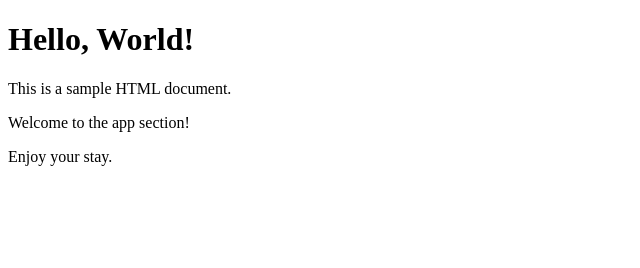
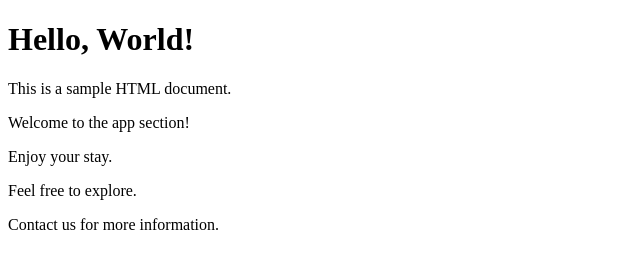
Before and after one commit to Bmb012/jump, a plain HTML site: page index.html in a window 1280 px wide. Shown: the whole page, without its empty margins (0-640 px from the left). Drawn offline with Linux system fonts and the light colour scheme.

Commit message:
new changes

```diff
--- a/index.html
+++ b/index.html
@@ -12,6 +12,8 @@
     <div id="app">
         <p>Welcome to the app section!</p>
         <p>Enjoy your stay.</p>
+        <p>Feel free to explore.</p>
+        <p>Contact us for more information.</p>
     </div>
 
 </body>
```
